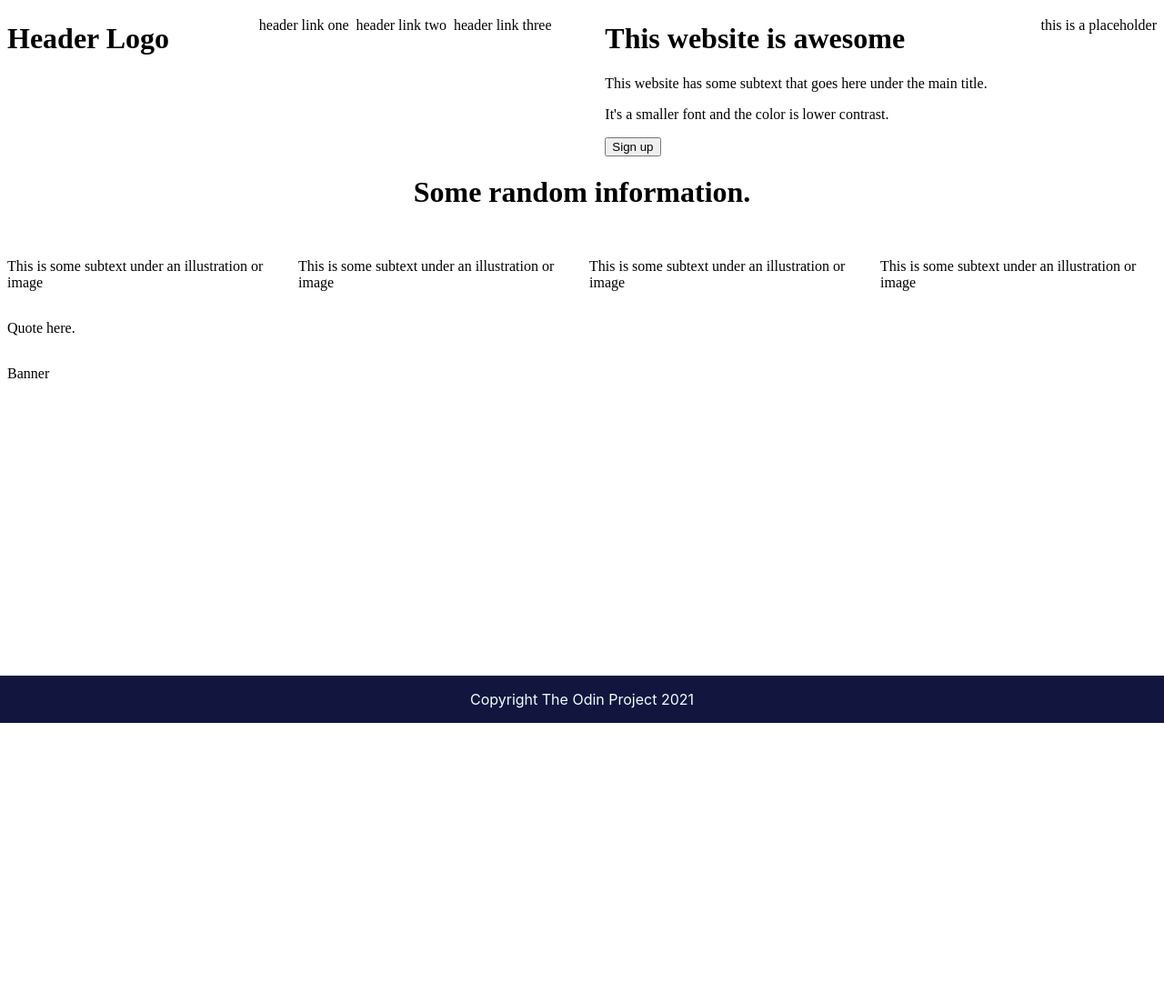
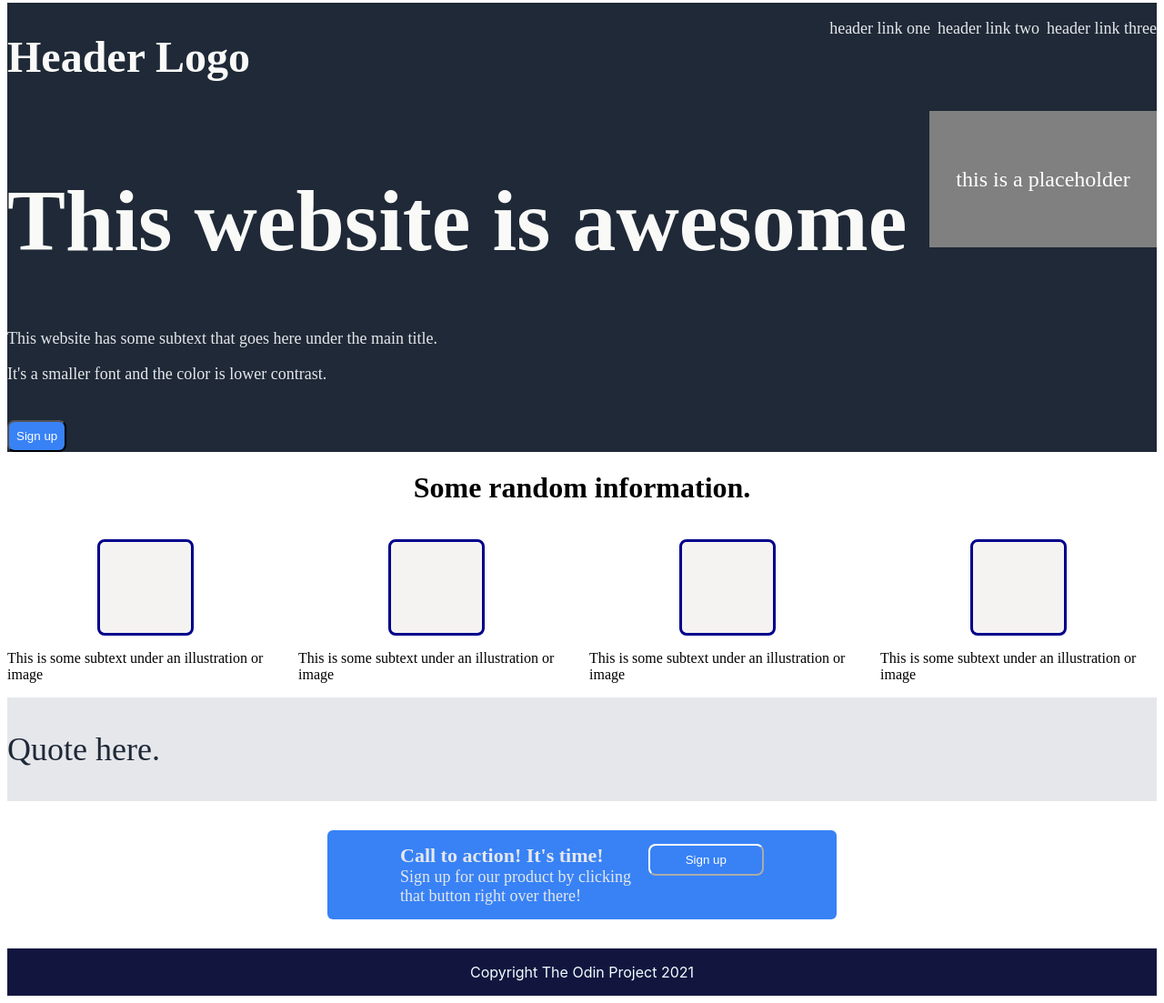
Before and after one commit to jbonilla11/odin_landingpage, a plain HTML site: page index.html in a window 1280 px wide. Shown: the part 5-1108 px from the top of the page at 91% size. Before the commit the page ends 800 px from the top, so only its background shows below. Drawn offline with Linux system fonts and the light colour scheme.

Commit message:
index.html

```diff
--- a/index.html
+++ b/index.html
@@ -17,29 +17,33 @@
         </ul>
         <div class="AwesomeSite">
             <h1>This website is awesome</h1>
-            <p>This website has some subtext that goes here under the main title.</p>
-            <p>It's a smaller font and the color is lower contrast.</p>
-            <button>Sign up</button>
+            <p class="AwesomeSiteToo">This website has some subtext that goes here under the main title.</p>
+            <p class="AwesomeSiteToo">It's a smaller font and the color is lower contrast.</p>
+            <button class="Button">Sign up</button>
         </div>
-        <p>this is a placeholder</p>
+        <div class="Square">this is a placeholder</div>
     </div>
     <div class="MidUp">
         <h1>Some random information.</h1>
         <div class="GalleryFour">
 
             <div class="GalleryItem">
+                <div class="SmallSquare"></div>
                 <p>This is some subtext under an illustration or image</p>
             </div>
 
             <div class="GalleryItem">
+                <div class="SmallSquare"></div>
                 <p>This is some subtext under an illustration or image</p>
             </div>
 
             <div class="GalleryItem">
+                <div class="SmallSquare"></div>
                 <p>This is some subtext under an illustration or image</p>
             </div>
 
             <div class="GalleryItem">
+                <div class="SmallSquare"></div>
                 <p>This is some subtext under an illustration or image</p>
             </div>
         </div>
@@ -48,7 +52,13 @@
         <p>Quote here.</p>
     </div>
     <div class="Bottom">
-        <p>Banner</p>
+        <div class="Banner">
+            <div class="BottomText">
+                <div class="CalltoAction">Call to action! It's time!</div>
+                <div class="AwesomeSiteToo">Sign up for our product by clicking that button right over there!</div>
+            </div>
+            <button class="ButtonToo">Sign up</button>
+        </div>
     </div>
     <div class="Footer">
         <div>Copyright The Odin Project 2021</div>
--- a/styles.css
+++ b/styles.css
@@ -3,17 +3,57 @@ body {
     flex-direction: column;
 }
 
+button {
+    background-color: #3882F6;
+    color: white;
+    padding: 8px;
+    border-radius: 8px;
+}
+
+.ButtonToo {
+    color: white;
+    padding: 8px;
+    border-color: white;
+    border-width: 2px;
+    width: 200px;
+    height: 35px;
+}
 
 .Top {
     display: flex;
     justify-content: space-between;
     flex-wrap: wrap;
+    background-color: #1f2937;
+    font-size: 24px;
+    color: #f9faf8;
+}
+
+.AwesomeSite {
+    color: #f9faf8;
+    font-size: 48px;
+    font-weight: extra-bold;
+    flex-wrap: wrap;
+}
+
+.AwesomeSiteToo, .TopLinks {
+    font-size: 18px;
+    color: #E5E7EB;
 }
 
 .TopLinks {
     display: flex;
     list-style-type: none;
     gap: 8px;
+}
+
+.Square {
+    height: 150px;
+    width: 250px;
+    background-color: gray;
+    color: white;
+    display: flex;
+    justify-content: center;
+    align-items: center;
 }
 
 .MidUp {
@@ -30,6 +70,16 @@ body {
     gap: 16px;
 }
 
+.SmallSquare {
+    height:100px;
+    width: 100px;
+    background-color: #f5f2f2;
+    border-width: 3px;
+    border-style: solid;
+    border-color: darkblue;
+    border-radius: 8px;
+}
+
 .GalleryItem {
     display: flex;
     flex-direction: column;
@@ -37,8 +87,43 @@ body {
     flex-wrap: wrap;
 }
 
+.MidDown {
+    background-color: #E5E7EB;
+    font-size: 36px;
+    font-style: light italic;
+    color: #1f2937;
+}
+
+.Bottom {
+    display: flex;
+    justify-content: center;
+    padding: 32px;
+}
+
+.BottomText {
+    display: flex;
+    flex-direction: column;
+}
+
+.CalltoAction {
+    font-size: 22px;
+    color: #E5E7EB;
+    font-weight: bold;
+}
+
+.Banner {
+    background-color: #3882F6;
+    width: 400px;
+    border-radius: 6px;
+    padding-left: 80px;
+    padding-right: 80px;
+    padding-top: 15px;
+    padding-bottom: 15px;
+    display: flex;
+    justify-content: space-between;
+}
+
 .Footer {
-    position: fixed;
     bottom: 0;
     left: 0;
     right: 0;
```
